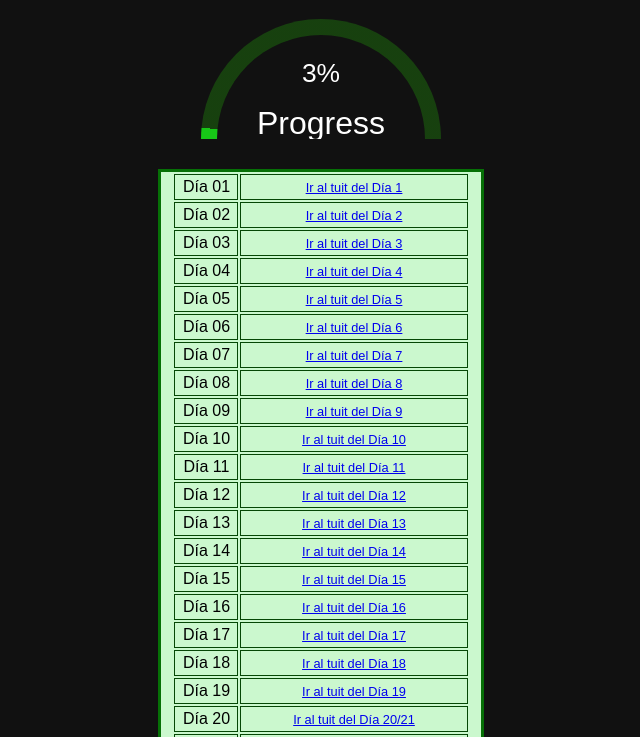
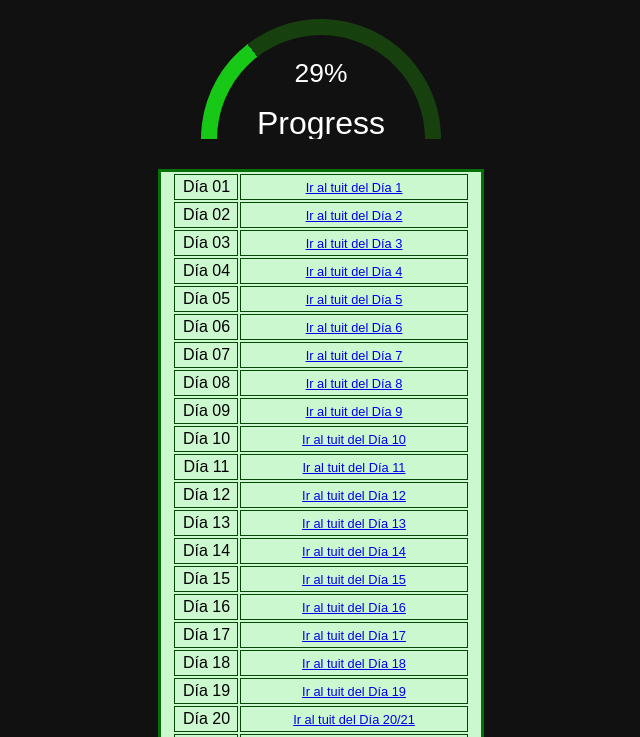
Before and after one commit to BenderDamian/100DaysOfCode-Progress, a plain HTML site: page index.html in a window 1280 px wide. Shown: the part 61-798 px from the top of the page, without its empty margins (319-959 px from the left). Drawn offline with Linux system fonts and the light colour scheme.

Commit message:
estilos dia 29

```diff
--- a/style.css
+++ b/style.css
@@ -23,7 +23,7 @@ h1 {
    border-radius: 50%;
    margin: auto;
    position: relative;
-   transform: rotate(5.4deg);
+   transform: rotate(52.2deg);
 }
 
 .circular-progress::before {
@@ -41,11 +41,11 @@ h1 {
    color: #fff;
    text-align: center;
    line-height: 11rem;
-   transform: rotate(-5.4deg);
+   transform: rotate(-52.2deg);
 }
 
 .circular-progress::after {
-   content: "3%";
+   content: "29%";
    width: 15rem;
    height: 15rem;
    top: 0;
@@ -59,7 +59,7 @@ h1 {
    color: #fff;
    text-align: center;
    line-height: 6rem;
-   transform: scale(1.1) rotate(-5.4deg);
+   transform: scale(1.1) rotate(-52.2deg);
 }
 
 #tabla-tuit {
```
